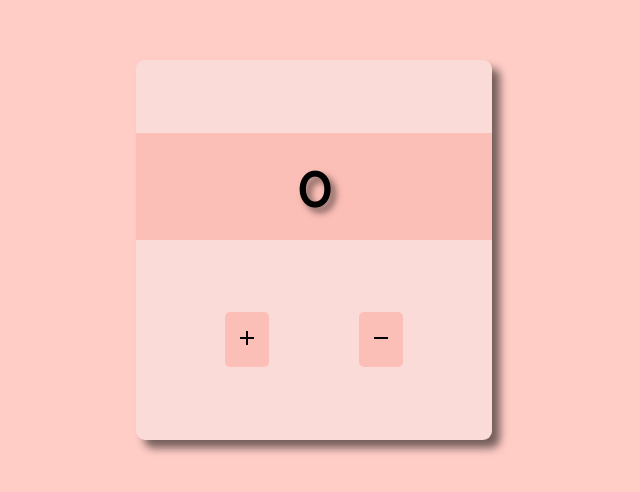
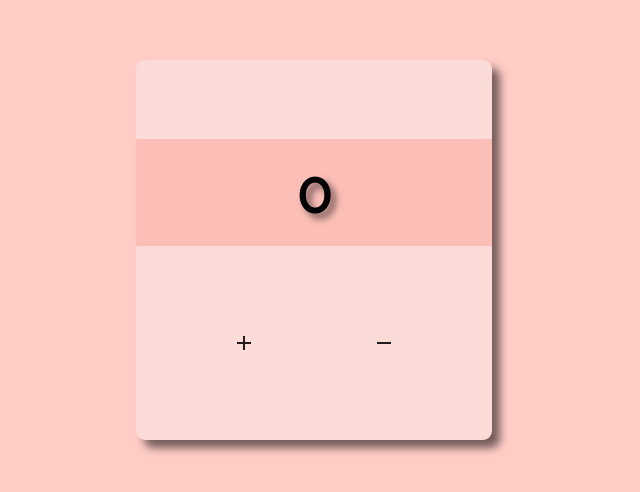
Before and after one commit to UtkarshSinghChouhan/ReactJS_Tutorial, a React (Create React App) app: page / in a window 1280 px wide. Shown: the part 150-642 px from the top of the page, without its empty margins (326-966 px from the left). Built offline with nearby package versions, Linux system fonts and the light colour scheme.

Commit message:
completed

```diff
--- a/src/App.jsx
+++ b/src/App.jsx
@@ -1,6 +1,8 @@
 import React, { useState } from 'react';
 import AddIcon from '@material-ui/icons/Add';
 import RemoveIcon from '@material-ui/icons/Remove';
+import Button from '@material-ui/core/Button';
+import Tooltip from '@material-ui/core/Tooltip';
 
 
 
@@ -24,8 +26,18 @@ const App = () => {
                 <h1 className='heading'>{num}</h1>
 
                 <div className='child'>
-                    <h1 onClick={increNum}><AddIcon /></h1>
-                    <h1 onClick={decreNum}><RemoveIcon /></h1>
+                    <Tooltip title="Add">
+                        <Button onClick={increNum} className='incre'>
+                            <AddIcon />
+                        </Button>
+                    </Tooltip>
+
+                    <Tooltip title="Delete">
+                        <Button onClick={decreNum} className='decre'>
+                            <RemoveIcon />
+                        </Button>
+
+                    </Tooltip>
                 </div>
             </div>
         </>
--- a/src/index.css
+++ b/src/index.css
@@ -56,3 +56,11 @@ body{
     cursor: pointer;
     border-radius: 5px;
 }
+
+.incre:hover{
+    color: rgb(62, 164, 62);
+}
+
+.decre:hover{
+    color: red;
+}
```
